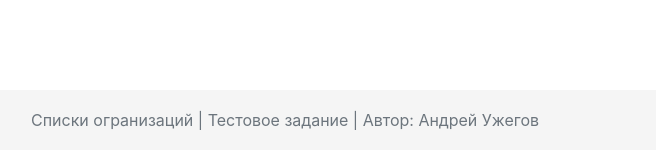
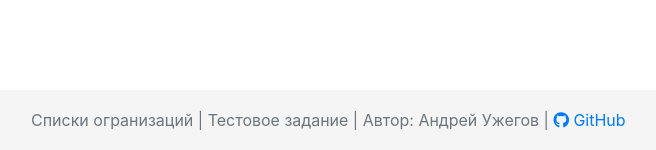
Before and after one commit to bigenergy/organizations-list-php, a PHP site: page /add.php in a window 1280 px wide. Shown: the part 650-800 px from the top of the page, without its empty margins (54-710 px from the left). Run offline with PHP 8.4, Linux system fonts and the light colour scheme; some libraries are stand-ins or nearby versions.

Commit message:
Мелкие изменения

```diff
--- a/engine/inc/footer.php
+++ b/engine/inc/footer.php
@@ -1,6 +1,6 @@
 <footer class="footer">
     <div class="container">
-        <span class="text-muted">Списки огранизаций | Тестовое задание | Автор: Андрей Ужегов</span>
+        <span class="text-muted">Списки огранизаций | Тестовое задание | Автор: Андрей Ужегов | <a href="https://github.com/bigenergy"><i class="fab fa-github"></i> GitHub</a></span>
     </div>
 </footer>
 
```
